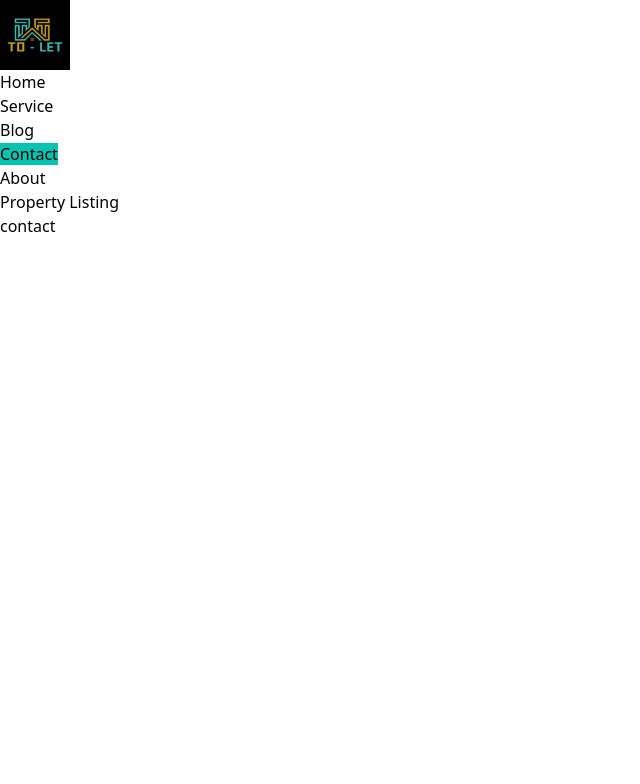
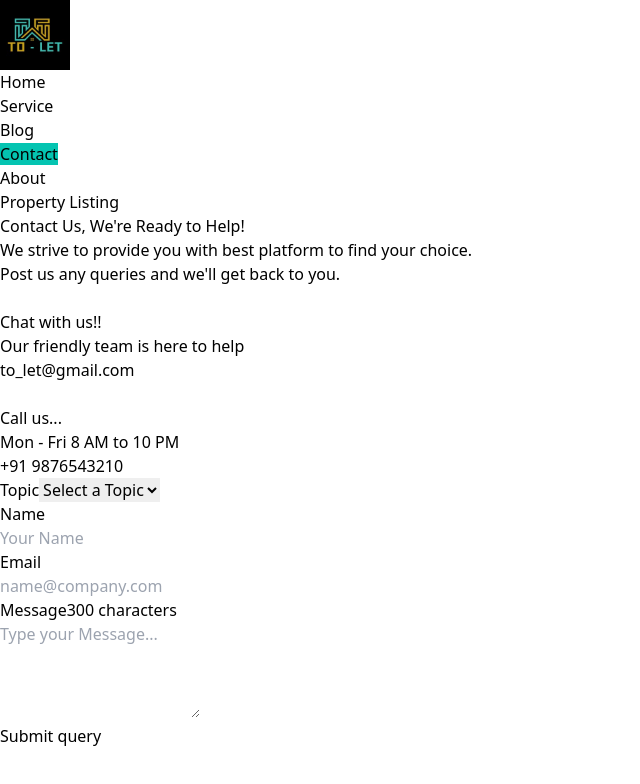
Before and after one commit to shivamkush-27/toletglobe, a React (Vite) app: page /contact in a window 1280 px wide. Shown: the top 784 px of the page, without its empty margins (0-640 px from the left). Built offline with nearby package versions, Linux system fonts and the light colour scheme.

Commit message:
Contact Page Design

```diff
--- a/src/pages/Contact.jsx
+++ b/src/pages/Contact.jsx
@@ -1,9 +1,76 @@
-
+import React from "react"
 
 const Contact = () => {
   return (
-    <div>
-      contact
+    <div className="my-6">
+      <div className="grid sm:grid-cols-2 items-center gap-40 p-8 mx-auto max-w-7xl text-[#333] font-[sans-serif]">
+        <div>
+          <h1 className="text-3xl font-extrabold text-white">Contact Us, We're Ready to Help!</h1>
+          <p className="text-sm text-white mt-3">We strive to provide you with best platform to find your choice.</p>
+          <p className="text-sm text-white mt-3">Post us any queries and we'll get back to you.</p>
+          <div className="mt-12">
+            <ul className="mt-3">
+              <li className="flex items-center">
+                <div className="h-10 w-10 rounded-full flex items-center justify-center shrink-0">
+                  <svg xmlns="http://www.w3.org/2000/svg" width="24" height="24" viewBox="0 0 24 24" fill="none" stroke="#ffffff" stroke-width="2" stroke-linecap="round" stroke-linejoin="round" className="lucide lucide-messages-square"><path d="M14 9a2 2 0 0 1-2 2H6l-4 4V4c0-1.1.9-2 2-2h8a2 2 0 0 1 2 2z" /><path d="M18 9h2a2 2 0 0 1 2 2v11l-4-4h-6a2 2 0 0 1-2-2v-1" /></svg>
+                </div>
+                <p className="text-white text-sm ml-3">
+                  <h4 className="block text-lg font-bold">Chat with us!!</h4>
+                  <span>Our friendly team is here to help</span><br />
+                  <a href="mailto:to_let@gmail.com" target="blank" className="text-[#007bff]">to_let@gmail.com</a>
+                </p>
+              </li>
+
+            </ul>
+          </div>
+          <div className="mt-6">
+            <ul className="flex mt-3 space-x-4">
+              <li className="flex items-center">
+                <div className="h-10 w-10 rounded-full flex items-center justify-center shrink-0">
+                  <svg xmlns="http://www.w3.org/2000/svg" width="24" height="24" viewBox="0 0 24 24" fill="none" stroke="#ffffff" stroke-width="2" stroke-linecap="round" stroke-linejoin="round" className="lucide lucide-phone-call"><path d="M22 16.92v3a2 2 0 0 1-2.18 2 19.79 19.79 0 0 1-8.63-3.07 19.5 19.5 0 0 1-6-6 19.79 19.79 0 0 1-3.07-8.67A2 2 0 0 1 4.11 2h3a2 2 0 0 1 2 1.72 12.84 12.84 0 0 0 .7 2.81 2 2 0 0 1-.45 2.11L8.09 9.91a16 16 0 0 0 6 6l1.27-1.27a2 2 0 0 1 2.11-.45 12.84 12.84 0 0 0 2.81.7A2 2 0 0 1 22 16.92z" /><path d="M14.05 2a9 9 0 0 1 8 7.94" /><path d="M14.05 6A5 5 0 0 1 18 10" /></svg>
+                </div>
+                <span className="text-white text-sm ml-3">
+                  <h4 className="block text-lg font-bold">Call us...</h4>
+                  <span>Mon - Fri 8 AM to 10 PM</span><br />
+                  <a href="tel:+919876543210" target="blank" className="text-[#007bff]">+91 9876543210</a>
+                </span>
+              </li>
+            </ul>
+          </div>
+        </div>
+        <form className="ml-auo space-y-4">
+          <div className="pb-0">
+            <label for="countries" className="block mb-2 text-sm font-medium text-white">Topic</label>
+            <select id="countries" required className="bg-transparent border border-gray-300 text-gray-600 text-sm rounded-sm block w-full p-2.5">
+              <option selected hidden disabled>Select a Topic</option>
+              <option value="1">Rental House</option>
+              <option value="2">Rental Flat</option>
+              <option value="3">PGs</option>
+              <option value="4">Godowns</option>
+            </select>
+          </div>
+          <div className="pb-0">
+            <label for="email" className="block mb-2 text-sm font-medium text-white">Name</label>
+            <div className="relative text-gray-400">
+              <input type="text" name="name" id="name" className="mb-2 bg-transparent text-gray-600 border border-gray-300 sm:text-sm rounded-sm block w-full p-2.5 py-3 px-4" placeholder="Your Name" autocomplete="on" required />
+            </div>
+          </div>
+          <div className="pb-0">
+            <label for="email" className="block mb-2 text-sm font-medium text-white">Email</label>
+            <div className="relative text-gray-400">
+              <input type="email" required name="email" id="email" className="mb-2 bg-transparent text-gray-600 border border-gray-300 sm:text-sm rounded-sm block w-full p-2.5 py-3 px-4" placeholder="name@company.com" autocomplete="on" />
+            </div>
+          </div>
+          <div className="pb-2">
+            <label for="message" className="inline mb-2 text-sm font-medium text-white">Message</label>
+            <span className="block float-right mb-2 text-sm text-gray-500">300 characters</span>
+            <div className="relative text-gray-400">
+              <textarea name="message" id="message" placeholder="Type your Message..." rows={4} maxlength="300" className="mb-2 bg-transparent text-gray-600 border border-gray-300 sm:text-sm rounded-sm block w-full p-2.5 py-3 px-4" autocomplete="off" />
+            </div>
+          </div>
+          <button type="submit" className="w-full text-black bg-[#04C4B1] font-medium rounded-lg text-sm px-5 py-2.5 text-center mb-6">Submit query</button>
+        </form>
+      </div>
     </div>
   )
 }
```
